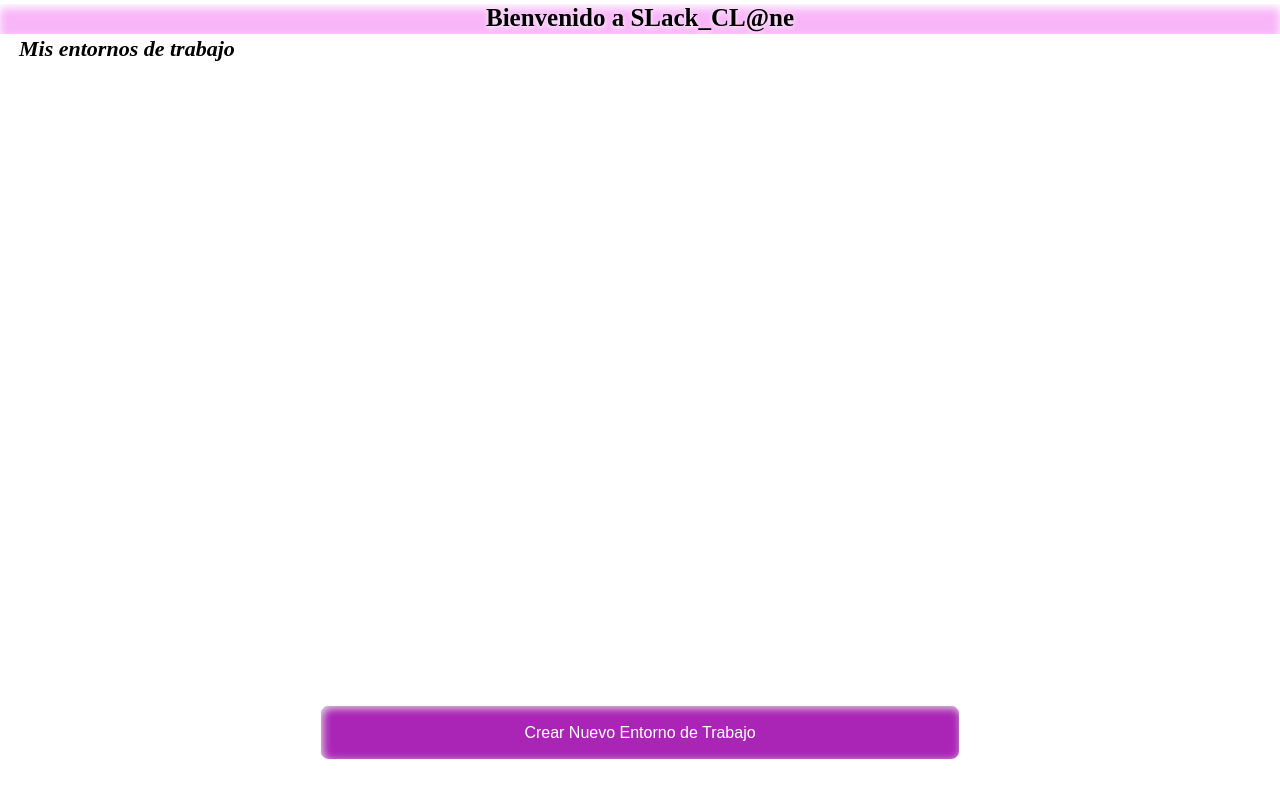
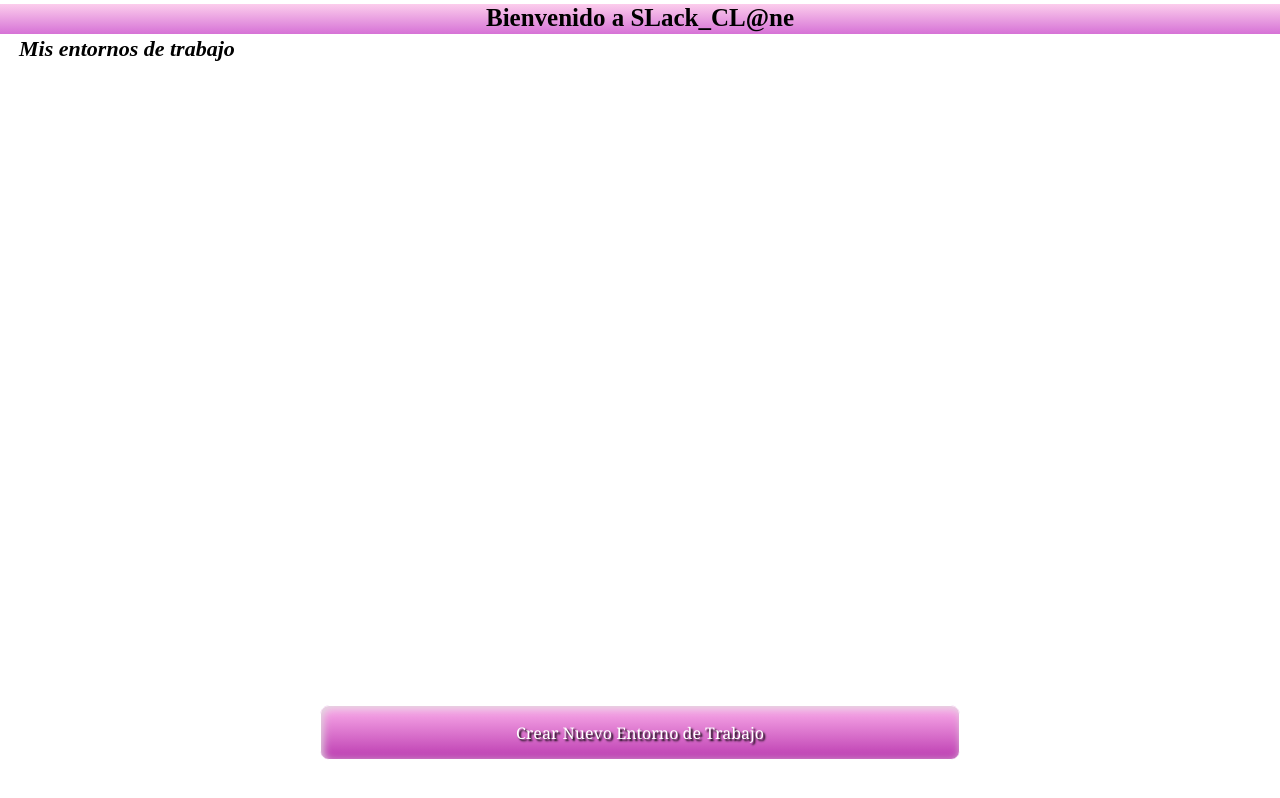
Before and after one commit to juanpaRossi/Front-Slackclone, a React (Vite) app: page /home in a window 1280 px wide. Built offline with nearby package versions, Linux system fonts and the light colour scheme.

Commit message:
arreglo estilos + menu canal

```diff
--- a/src/App.css
+++ b/src/App.css
@@ -7,7 +7,7 @@ h1{
   font-size: 25px;
   margin-top: 4px;
   margin-bottom: 2px;
-  background-color: rgb(248, 182, 248);
+  background-image:linear-gradient(to bottom, rgb(252, 205, 236), rgb(214, 114, 214)) ;
 }
 h2{
   font-size: 22px;
--- /dev/null
+++ b/src/Componentes/crearCanal/NewCanal.jsx
@@ -0,0 +1,17 @@
+import React from 'react'
+import './newCanal.css'
+const NewCanal = () => {
+
+
+  return (
+    <div>
+        <form className='crearCanal'>
+            <label htmlFor="nuevoCanal"></label>
+            <input type="text"  />
+            <button type='submit' >Crear</button>
+        </form>
+    </div>
+  )
+}
+
+export default NewCanal
--- /dev/null
+++ b/src/Componentes/crearCanal/newCanal.css
@@ -0,0 +1,9 @@
+.crearCanal{
+    position: fixed;
+    height: 190px;
+    padding: 1px;
+    top: 80px;
+    left: 40px;
+    background-color: rgb(255, 255, 255);
+    box-shadow: 0px 38px 60px 1px rgb(240, 177, 234);
+}
--- a/src/Componentes/crearNuevoEspacio/formNewWS.css
+++ b/src/Componentes/crearNuevoEspacio/formNewWS.css
@@ -20,16 +20,19 @@ input{
     border-radius: 5px;
 }
 button{
-    font-size: 18px;
+    font-size: 17px;
+    font-family: Cambria, Cochin, Georgia, Times, 'Times New Roman', serif;
     color: white;
+    text-shadow: 2px 2px 2px black;
     height: 10%;
-    background-color: rgb(186, 101, 152);
+    border-radius: 8px;
+    background-image: linear-gradient(to top, rgb(187, 59, 176),rgb(252, 175, 235));
     border: none;
-    box-shadow: inset 0px -5px 6px pink;
+    box-shadow: 2px 3px 8px black;
 }
 button:hover{
     background-color: purple;
-    box-shadow: inset 0px -5px 6px pink;
+    box-shadow: inset 0px -5px 6px rgb(110, 6, 110);
 }
 
 @media (min-width:480px) and (max-width:640px) {
--- a/src/Componentes/entornosDeTrabajo/entornosMenu.css
+++ b/src/Componentes/entornosDeTrabajo/entornosMenu.css
@@ -28,6 +28,7 @@ h3 {
 .cajaWork{
     display: flex;
     flex-direction: column;
+    z-index: 0;
     overflow-y: scroll;
     max-height: 400px;
     box-shadow: 10px 8px 8px rgb(195, 192, 192);
--- a/src/Pages/Canal/Canal.jsx
+++ b/src/Pages/Canal/Canal.jsx
@@ -1,7 +1,9 @@
 import React, { useState } from 'react'
 import{ v4 as uuidv4} from 'uuid'
+import NewCanal from '../../Componentes/crearCanal/NewCanal'
 const Canal = ( {channels}) => {
 const[canalOpen,setcanalOpen]=useState(false)
+const[nuevoCanal,setnuevoCanal]=useState(false)
 
   return (
     <div>
@@ -11,7 +13,7 @@ const[canalOpen,setcanalOpen]=useState(false)
 
                 <div key={channel.id=uuidv4()} className='work'>
                     <h3 onClick={()=>setcanalOpen(!canalOpen)}>{channel.name} </h3>
-                    <span>{canalOpen && ''} </span>
+
                 </div>
 
             )
--- a/src/Pages/Home/Home.jsx
+++ b/src/Pages/Home/Home.jsx
@@ -6,7 +6,7 @@ import { Link } from 'react-router-dom'
 const Home = () => {
 
   return (
-    <div>
+    <div className='screen'>
         <h1>Bienvenido a SLack_CL@ne</h1>
         <MisEntornos/>
         <div className='newWork'>
--- a/src/Pages/Home/home.css
+++ b/src/Pages/Home/home.css
@@ -1,9 +1,7 @@
 h1{
     color: rgb(0, 0, 0);
     height: 30px;
-    box-shadow: inset 0px 4px 9px rgb(255, 255, 255);
     text-align: center;
-    text-shadow: 0px 2px 5px rgb(255, 255, 255);
 }
 .newWork{
     display: flex;
@@ -29,4 +27,5 @@ h1{
     border: none;
     font-size: 18px;
     color: black;
+    text-shadow: none;
 }
--- a/src/Pages/WorkspaceGenerado/WorkspaceGenerado.jsx
+++ b/src/Pages/WorkspaceGenerado/WorkspaceGenerado.jsx
@@ -4,24 +4,27 @@ import { obtenerWorkspacePorId } from '../../Componentes/data'
 import './wsGenerado.css'
 import Canal from '../Canal/Canal';
 import Mensajes from '../../Componentes/Mensajes/Mensajes';
+import NewCanal from '../../Componentes/crearCanal/NewCanal';
 const WorkspaceGenerado = () => {
-    const [menuCanales,setMenuCanales]=useState(false)
+  const [menuCanales, setMenuCanales] = useState(false)
+  const [nuevoCanal, setnuevoCanal] = useState(false)
 
-    const {workspace_id}=useParams()
-    const workspace= obtenerWorkspacePorId(workspace_id)
+  const { workspace_id } = useParams()
+  const workspace = obtenerWorkspacePorId(workspace_id)
 
   return (
     <div>
-        <div>
+      <div>
         <h1>{workspace.name} </h1>
-        <h2 className='canalesmenu'  onClick={()=>setMenuCanales(!menuCanales)}
-         >Canales</h2>
-         <button className='agregarCanal'> + canal</button>
-        <span>{menuCanales&& <Canal channels={workspace.canales}  /> } </span>
+        <h2 className='canalesmenu' onClick={() => setMenuCanales(!menuCanales)}
+        >Canales</h2>
+        <button className='agregarCanal' onClick={() => setnuevoCanal(!nuevoCanal)}> + canal</button>
+        <span className='menuNuevoCanal'>{nuevoCanal && <NewCanal />} </span>
+        <span className='canalesCreados'>{menuCanales && <Canal channels={workspace.canales} />} </span>
         <div>
         </div>
-        <Mensajes/>
-        </div>
+        <Mensajes />
+      </div>
 
 
     </div>
```
